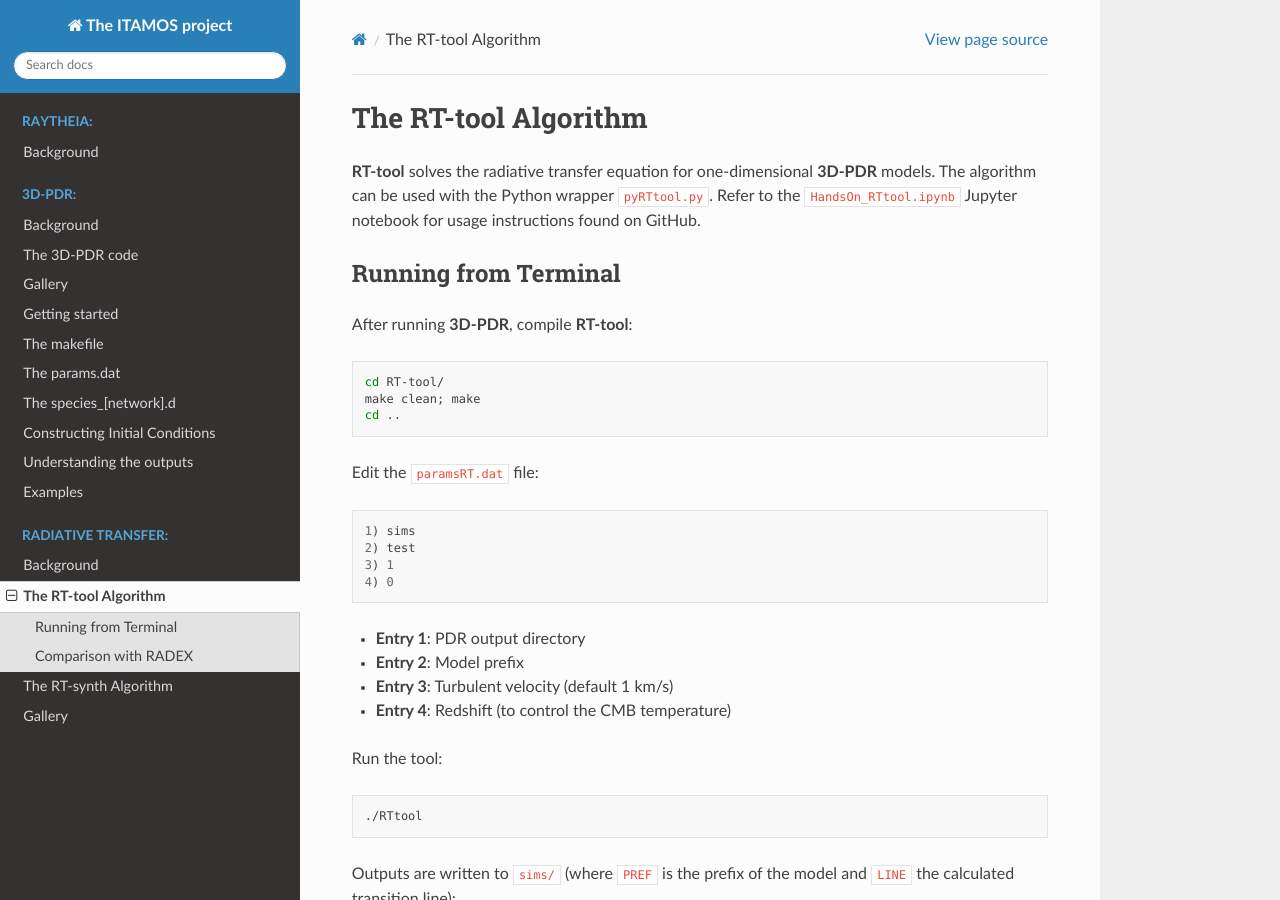
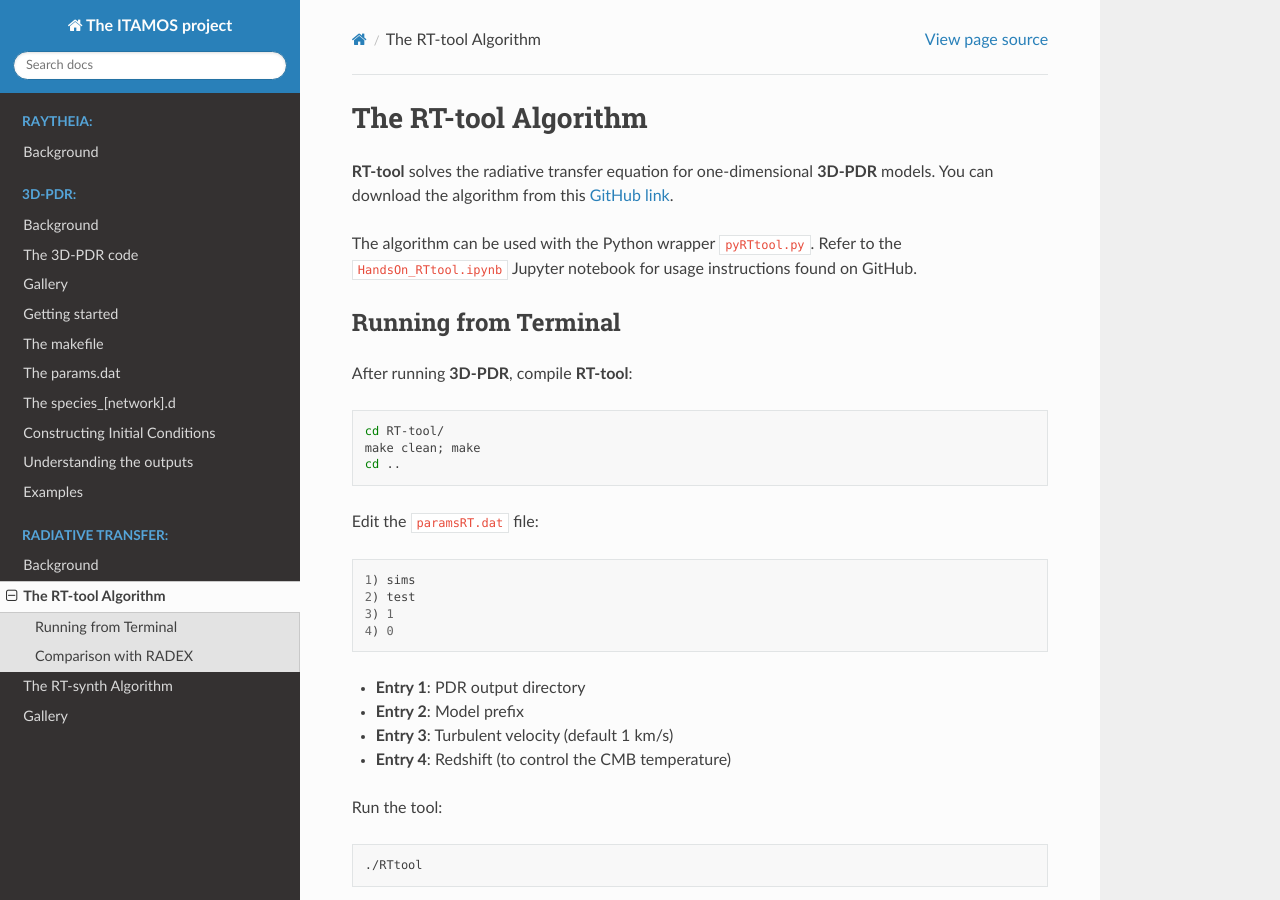
Before and after one commit to itamos-ism/3D-PDR-pblc, a Sphinx documentation site: the page built from docs/source/RT-tool.rst, in a window 1280 px wide and 900 px high. Built offline with Sphinx 7.4.7 and the Read the Docs theme 3.1.0, drawn with Linux system fonts in a browser that asks for light colours.

Commit message:
Update RT-tool.rst

```diff
--- a/docs/source/RT-tool.rst
+++ b/docs/source/RT-tool.rst
@@ -1,7 +1,9 @@
 The RT-tool Algorithm
 =====================
 
-**RT-tool** solves the radiative transfer equation for one-dimensional **3D-PDR** models. The algorithm can be used with the Python wrapper ``pyRTtool.py``. Refer to the ``HandsOn_RTtool.ipynb`` Jupyter notebook for usage instructions found on GitHub.
+**RT-tool** solves the radiative transfer equation for one-dimensional **3D-PDR** models. You can download the algorithm from this `GitHub link <https://github.com/itamos-ism/RT-tool>`_.
+
+The algorithm can be used with the Python wrapper ``pyRTtool.py``. Refer to the ``HandsOn_RTtool.ipynb`` Jupyter notebook for usage instructions found on GitHub.
 
 Running from Terminal
 ~~~~~~~~~~~~~~~~~~~~~
```
